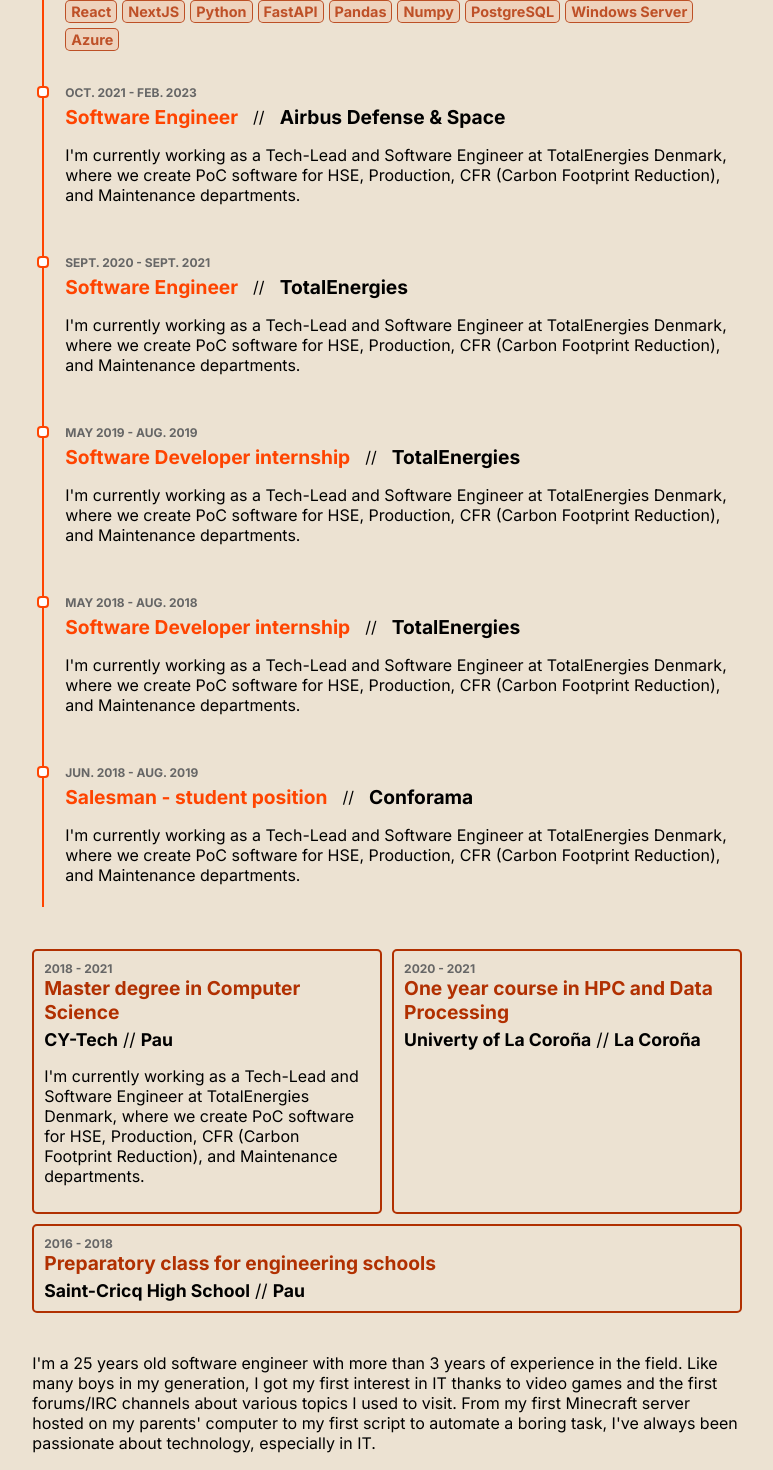
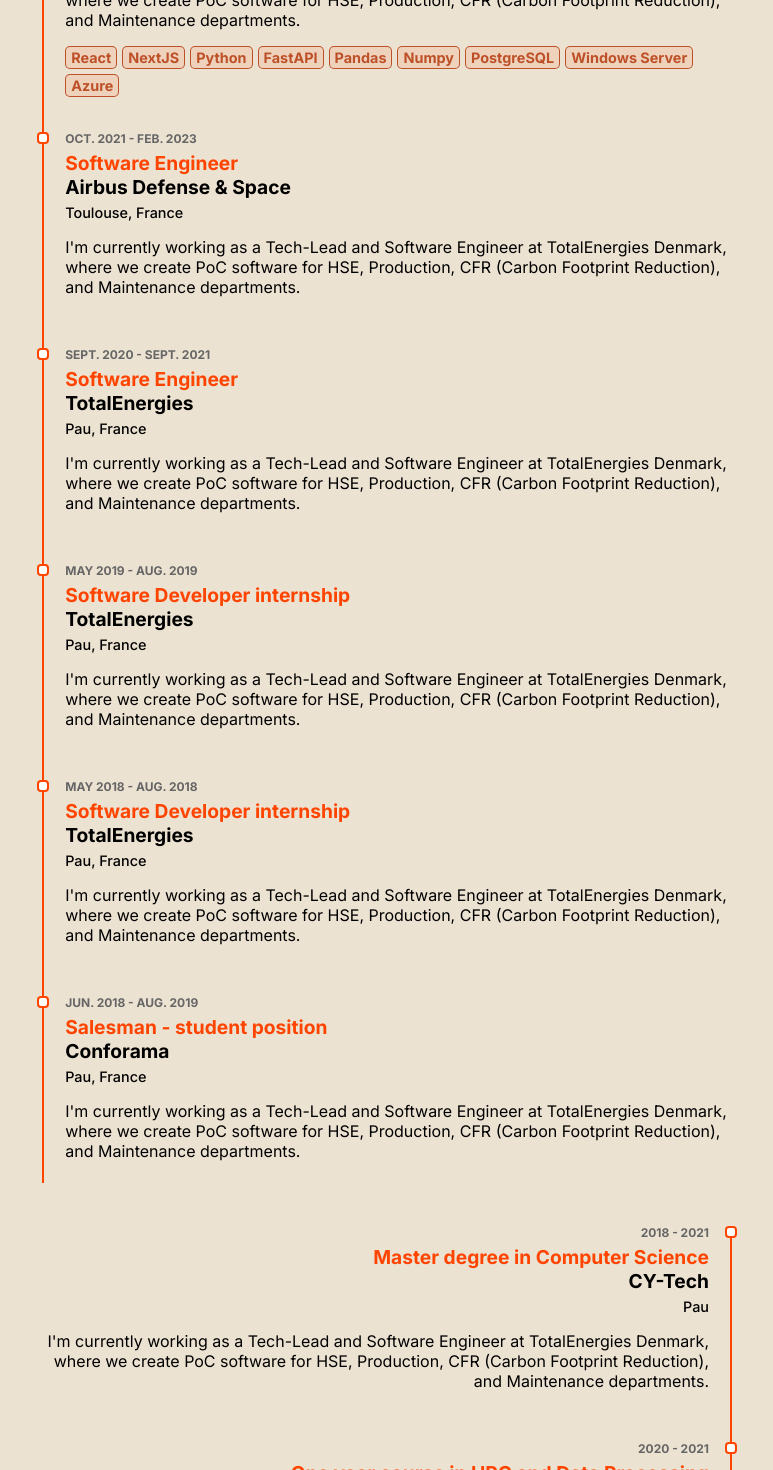
Before and after one commit to baptiste-dubillaud/personal-website, a Next.js app: page /resume in a window 1280 px wide. Shown: the part 700-2170 px from the top of the page, without its empty margins (503-1276 px from the left). Built offline with nearby package versions, Linux system fonts and the light colour scheme.

Commit message:
Improved experience design + added education design

```diff
--- a/src/app/resume/page.js
+++ b/src/app/resume/page.js
@@ -90,7 +90,7 @@ const AboutComponent = ({ isTwoColumnSetup, aboutRef, setCurrentComponent }) =>
                         technology, especially in IT.
                     </p>
                     <p>
-                        I started my journey into programming in high school with EasyPIC motherboard and Raspberry PI
+                        I started my journey into programming in high entity with EasyPIC motherboard and Raspberry PI
                         Uno. Thanks to my teachers, I discovered the basics of programming and electronics, which pushed
                         me to enter engineering studies. There I learned the basics of programming with C, C++, Java,
                         and Web, but most of all software engineering principles and how to work in a team. I finished
@@ -109,34 +109,64 @@ const AboutComponent = ({ isTwoColumnSetup, aboutRef, setCurrentComponent }) =>
     );
 };
 
-const ExperiencesComponent = ({ isTwoColumnSetup, experienceRef, setCurrentComponent }) => {
-    const ExperienceComponnent = ({ title, company, location, dateFrom, dateTo, DescriptionComponent, techStack }) => {
+const TimeLineComponent = ({
+    onRight = false,
+    title,
+    entity,
+    location,
+    dateFrom,
+    dateTo,
+    DescriptionComponent,
+    techStack = [],
+}) => {
     return (
-            <div className={styles.experience_container}>
-                <div className={styles.experience_left_dot_decoration} />
-                <div className={styles.experience_right_data_container}>
-                    <div className={styles.experience_dates_container}>
+        <div
+            className={`${styles.timeline_item_container} ${
+                onRight ? styles.timeline_item_container_right : styles.timeline_item_container_left
+            }`}
+        >
+            <div
+                className={`${styles.timeline_item_dot_decoration} ${
+                    onRight ? styles.timeline_item_dot_decoration_right : styles.timeline_item_dot_decoration_left
+                }`}
+            />
+            <div
+                className={
+                    onRight
+                        ? `${styles.timeline_item_data_container} ${styles.timeline_item_data_container_right}`
+                        : styles.timeline_item_data_container
+                }
+            >
+                <div className={styles.timeline_item_dates_container}>
                     {dateFrom} - {dateTo}
                 </div>
-                    <div className={styles.experience_title_container}>
-                        <div className={styles.experience_title}>{title}</div>
-                        <div>{"//"}</div>
-                        <div className={styles.experience_company}>{company}</div>
+                <div
+                    className={
+                        onRight
+                            ? `${styles.timeline_item_title_container} ${styles.timeline_item_title_container_right}`
+                            : styles.timeline_item_title_container
+                    }
+                >
+                    <div className={styles.timeline_item_title}>{title}</div>
+                    <div className={styles.timeline_item_entity}>{entity}</div>
                 </div>
-                    <div className={styles.experience_description}>{DescriptionComponent}</div>
-                    <div className={styles.experience_tech_stack}>
-                        {techStack &&
-                            techStack.map((item, index) => (
-                                <div key={index} className={styles.experience_tech_item}>
+                <div className={styles.timeline_item_location}>{location}</div>
+                <div className={styles.timeline_item_description}>{DescriptionComponent}</div>
+                {techStack.length > 0 && (
+                    <div className={styles.timeline_item_tech_stack}>
+                        {techStack.map((item, index) => (
+                            <div key={index} className={styles.timeline_item_tech_stack_item}>
                                 {item}
                             </div>
                         ))}
                     </div>
+                )}
             </div>
         </div>
     );
 };
 
+const ExperiencesComponent = ({ isTwoColumnSetup, experienceRef, setCurrentComponent }) => {
     return (
         <PartComponent
             isTwoColumnSetup={isTwoColumnSetup}
@@ -144,12 +174,13 @@ const ExperiencesComponent = ({ isTwoColumnSetup, experienceRef, setCurrentCompo
             setCurrentComponent={setCurrentComponent}
             title="Experience"
             contentComponent={
-                <div className={styles.experiences_container}>
-                    <ExperienceComponnent
+                <div className={styles.timeline_items_container}>
+                    <TimeLineComponent
                         dateFrom={"MAR. 2023"}
                         dateTo={"PRESENT"}
                         title={"Tech Lead & Full-Stack Engineer"}
-                        company={"TotalEnergies Denmark"}
+                        entity={"TotalEnergies Denmark"}
+                        location={"Esbjerg, Denmark"}
                         DescriptionComponent={
                             <p>
                                 I&apos;m currently working as a Tech-Lead and Software Engineer at TotalEnergies
@@ -169,11 +200,12 @@ const ExperiencesComponent = ({ isTwoColumnSetup, experienceRef, setCurrentCompo
                             "Azure",
                         ]}
                     />
-                    <ExperienceComponnent
+                    <TimeLineComponent
                         dateFrom={"OCT. 2021"}
                         dateTo={"FEB. 2023"}
                         title={"Software Engineer"}
-                        company={"Airbus Defense & Space"}
+                        entity={"Airbus Defense & Space"}
+                        location={"Toulouse, France"}
                         DescriptionComponent={
                             <p>
                                 I&apos;m currently working as a Tech-Lead and Software Engineer at TotalEnergies
@@ -182,11 +214,12 @@ const ExperiencesComponent = ({ isTwoColumnSetup, experienceRef, setCurrentCompo
                             </p>
                         }
                     />
-                    <ExperienceComponnent
+                    <TimeLineComponent
                         dateFrom={"SEPT. 2020"}
                         dateTo={"SEPT. 2021"}
                         title={"Software Engineer"}
-                        company={"TotalEnergies"}
+                        entity={"TotalEnergies"}
+                        location={"Pau, France"}
                         DescriptionComponent={
                             <p>
                                 I&apos;m currently working as a Tech-Lead and Software Engineer at TotalEnergies
@@ -195,11 +228,12 @@ const ExperiencesComponent = ({ isTwoColumnSetup, experienceRef, setCurrentCompo
                             </p>
                         }
                     />
-                    <ExperienceComponnent
+                    <TimeLineComponent
                         dateFrom={"MAY 2019"}
                         dateTo={"AUG. 2019"}
                         title={"Software Developer internship"}
-                        company={"TotalEnergies"}
+                        entity={"TotalEnergies"}
+                        location={"Pau, France"}
                         DescriptionComponent={
                             <p>
                                 I&apos;m currently working as a Tech-Lead and Software Engineer at TotalEnergies
@@ -208,11 +242,12 @@ const ExperiencesComponent = ({ isTwoColumnSetup, experienceRef, setCurrentCompo
                             </p>
                         }
                     />
-                    <ExperienceComponnent
+                    <TimeLineComponent
                         dateFrom={"MAY 2018"}
                         dateTo={"AUG. 2018"}
                         title={"Software Developer internship"}
-                        company={"TotalEnergies"}
+                        entity={"TotalEnergies"}
+                        location={"Pau, France"}
                         DescriptionComponent={
                             <p>
                                 I&apos;m currently working as a Tech-Lead and Software Engineer at TotalEnergies
@@ -221,11 +256,12 @@ const ExperiencesComponent = ({ isTwoColumnSetup, experienceRef, setCurrentCompo
                             </p>
                         }
                     />
-                    <ExperienceComponnent
+                    <TimeLineComponent
                         dateFrom={"JUN. 2018"}
                         dateTo={"AUG. 2019"}
                         title={"Salesman - student position"}
-                        company={"Conforama"}
+                        entity={"Conforama"}
+                        location={"Pau, France"}
                         DescriptionComponent={
                             <p>
                                 I&apos;m currently working as a Tech-Lead and Software Engineer at TotalEnergies
@@ -241,23 +277,6 @@ const ExperiencesComponent = ({ isTwoColumnSetup, experienceRef, setCurrentCompo
 };
 
 const EducationComponent = ({ isTwoColumnSetup, educationRef, setCurrentComponent }) => {
-    const EducationComponent = ({ title, school, location, dateFrom, dateTo, DescriptionComponent }) => {
-        return (
-            <div className={styles.education_item}>
-                <div className={styles.education_item_dates}>
-                    {dateFrom} - {dateTo}
-                </div>
-                <div className={styles.education_item_title}>{title}</div>
-                <div className={styles.education_item_school_location_container}>
-                    <div className={styles.education_item_school}>{school}</div>
-                    <div>{"//"}</div>
-                    <div className={styles.education_item_location}>{location}</div>
-                </div>
-                <div className={styles.education_item_description}>{DescriptionComponent}</div>
-            </div>
-        );
-    };
-
     return (
         <PartComponent
             isTwoColumnSetup={isTwoColumnSetup}
@@ -265,13 +284,14 @@ const EducationComponent = ({ isTwoColumnSetup, educationRef, setCurrentComponen
             setCurrentComponent={setCurrentComponent}
             title="Education"
             contentComponent={
-                <div className={styles.education_container}>
-                    <EducationComponent
+                <div className={styles.timeline_items_container}>
+                    <TimeLineComponent
                         title="Master degree in Computer Science"
-                        school="CY-Tech"
+                        entity="CY-Tech"
                         location="Pau"
                         dateFrom="2018"
                         dateTo="2021"
+                        onRight={true}
                         DescriptionComponent={
                             <p>
                                 I&apos;m currently working as a Tech-Lead and Software Engineer at TotalEnergies
@@ -280,19 +300,35 @@ const EducationComponent = ({ isTwoColumnSetup, educationRef, setCurrentComponen
                             </p>
                         }
                     />
-                    <EducationComponent
+                    <TimeLineComponent
                         title="One year course in HPC and Data Processing"
-                        school="Univerty of La Coroña"
+                        entity="Univerty of La Coroña"
                         location="La Coroña"
                         dateFrom="2020"
                         dateTo="2021"
+                        onRight={true}
+                        DescriptionComponent={
+                            <p>
+                                I&apos;m currently working as a Tech-Lead and Software Engineer at TotalEnergies
+                                Denmark, where we create PoC software for HSE, Production, CFR (Carbon Footprint
+                                Reduction), and Maintenance departments.
+                            </p>
+                        }
                     />
-                    <EducationComponent
+                    <TimeLineComponent
                         title="Preparatory class for engineering schools"
-                        school="Saint-Cricq High School"
+                        entity="Saint-Cricq High School"
                         location="Pau"
                         dateFrom="2016"
                         dateTo="2018"
+                        onRight={true}
+                        DescriptionComponent={
+                            <p>
+                                I&apos;m currently working as a Tech-Lead and Software Engineer at TotalEnergies
+                                Denmark, where we create PoC software for HSE, Production, CFR (Carbon Footprint
+                                Reduction), and Maintenance departments.
+                            </p>
+                        }
                     />
                 </div>
             }
@@ -318,7 +354,7 @@ const HobbiesComponent = ({ isTwoColumnSetup, hobbiesRef, setCurrentComponent })
                         technology, especially in IT.
                     </p>
                     <p>
-                        I started my journey into programming in high school with EasyPIC motherboard and Raspberry PI
+                        I started my journey into programming in high entity with EasyPIC motherboard and Raspberry PI
                         Uno. Thanks to my teachers, I discovered the basics of programming and electronics, which pushed
                         me to enter engineering studies. There I learned the basics of programming with C, C++, Java,
                         and Web, but most of all software engineering principles and how to work in a team. I finished
--- a/src/app/resume/page.module.css
+++ b/src/app/resume/page.module.css
@@ -92,10 +92,10 @@
 
 .part_title {
     position: sticky;
+    top: 60px;
     font-size: 1.6rem;
     color: var(--color-orange);
     font-weight: 700;
-    top: 60px;
     left: 0;
     padding: 10px;
     padding-inline: 5px;
@@ -111,28 +111,36 @@
 
 /* EXPERIENCES */
 
-.experiences_container {
+.timeline_items_container {
     display: flex;
     flex-direction: column;
     padding: 2px 0px;
 }
 
-.experience_container {
+.timeline_item_container {
     position: relative;
     padding-bottom: 30px;
+}
+
+.timeline_item_container_left {
     margin-left: 10px;
     padding-left: 10px;
     border-left: 2px solid var(--color-orange);
 }
 
-.experience_container:last-child {
+.timeline_item_container_right {
+    margin-right: 10px;
+    padding-right: 10px;
+    border-right: 2px solid var(--color-orange);
+}
+
+.timeline_item_container:last-child {
     padding-bottom: 0px;
 }
 
-.experience_left_dot_decoration {
+.timeline_item_dot_decoration {
     position: absolute;
     top: -1px;
-    left: -7px;
     width: 8px;
     height: 8px;
     border-radius: 4px;
@@ -140,61 +148,81 @@
     border: 2px solid var(--color-orange);
 }
 
-.experience_right_data_container {
+.timeline_item_dot_decoration_left {
+    left: -7px;
+}
+
+.timeline_item_dot_decoration_right {
+    right: -7px;
+}
+
+.timeline_item_data_container {
     margin-top: -8px;
     padding-left: 10px;
     border: 1px solid transparent;
     background-color: transparent;
     border-radius: 5px;
     padding: 5px 10px;
-
     transition: border-color 0.2s, background-color 0.2s;
     cursor: pointer;
 }
 
-.experience_right_data_container:hover {
+.timeline_item_data_container:hover {
     background-color: var(--color-orange-opacity-05);
     border-color: var(--color-orange);
 }
 
-.experience_dates_container {
+.timeline_item_data_container_right {
+    text-align: right;
+}
+
+.timeline_item_dates_container {
     color: rgb(102, 102, 102);
     font-size: 0.75rem;
     font-weight: 700;
 }
 
-.experience_title_container {
+.timeline_item_title_container {
     display: flex;
-    flex-direction: row;
-    flex-wrap: wrap;
-    align-items: center;
+    justify-content: flex-end;
+    flex-direction: column;
     column-gap: 15px;
     margin-top: 5px;
 }
 
-.experience_title {
+.timeline_item_title_container_right {
+    align-items: end;
+}
+
+.timeline_item_title {
     font-size: 1.2rem;
     font-weight: 700;
     color: var(--color-orange);
 }
 
-.experience_company {
+.timeline_item_entity {
     font-size: 1.2rem;
     font-weight: 700;
 }
 
-.experience_description {
+.timeline_item_location {
+    margin-top: 5px;
+    font-size: 0.9rem;
+    font-weight: 500;
+}
+
+.timeline_item_description {
     font-size: 1.0rem;
 }
 
-.experience_tech_stack {
+.timeline_item_tech_stack {
     display: flex;
     flex-wrap: wrap;
     gap: 5px;
     margin-top: 5px;
 }
 
-.experience_tech_item {
+.timeline_item_tech_stack_item {
     font-size: 0.9rem;
     font-weight: 700;
     color: var(--color-orange-dark-opacity-08);
@@ -203,56 +231,3 @@
     padding: 2px 5px;
     border-radius: 5px;
 }
-
-/* EDUCATION */
-
-.education_container {
-    display: flex;
-    flex-wrap: wrap;
-    justify-content: center;
-    gap: 10px;
-}
-
-.education_item {
-    display: flex;
-    flex-direction: column;
-    padding: 10px;
-    border: 2px solid var(--color-orange-dark);
-    border-radius: 5px;
-    flex: 1 1 300px;
-}
-
-.education_item_dates {
-    font-size: 0.75rem;
-    font-weight: 700;
-    color: rgb(102, 102, 102);
-}
-
-.education_item_title {
-    font-size: 1.2rem;
-    font-weight: 700;
-    color: var(--color-orange-dark);
-}
-
-.education_item_school_location_container {
-    display: flex;
-    flex-direction: row;
-    gap: 5px;
-    margin-top: 5px;
-    font-size: 1.1rem;
-}
-
-.education_item_school {
-    font-weight: 700;
-    color: black;
-}
-
-.education_item_location {
-    font-weight: 700;
-    color: black;
-}
-
-.education_item_description {
-    font-size: 1.0rem;
-    color: black;
-}
```
Lines whose indentation alone changed are shown as unchanged.
